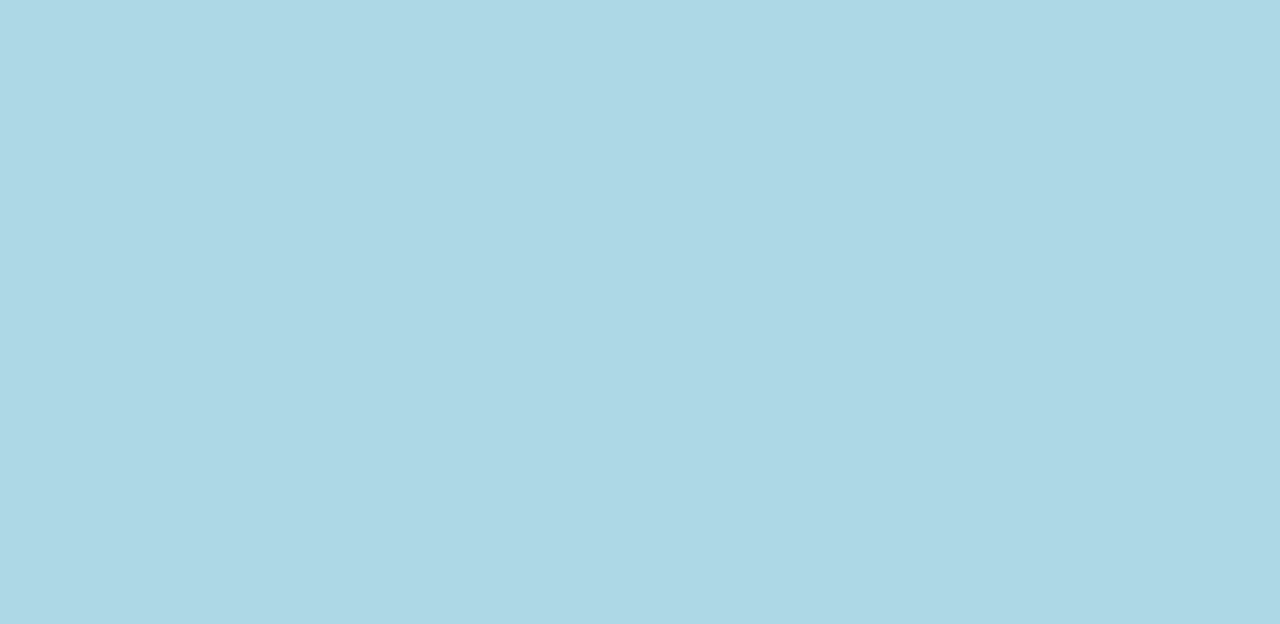
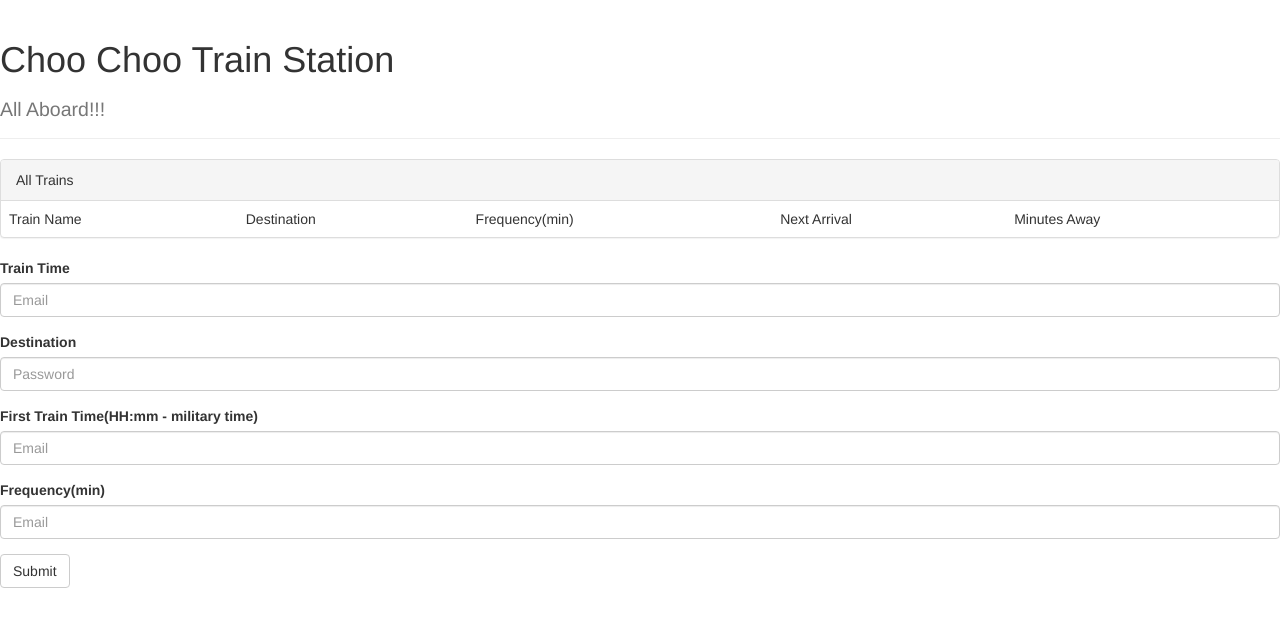
Before and after one commit to RFeeney91/Train, a plain HTML site: page index.html in a window 1280 px wide. Drawn offline with nearby package versions, Linux system fonts and the light colour scheme.

Commit message:
Update index.html

```diff
--- a/index.html
+++ b/index.html
@@ -9,7 +9,61 @@
 <link rel="stylesheet" type="text/css" href="assets/css/reset.css">
 <link rel="stylesheet" type="text/css" href="assets/css/style.css">
 
+<link rel="stylesheet" href="https://maxcdn.bootstrapcdn.com/bootstrap/3.3.7/css/bootstrap.min.css" integrity="sha384-BVYiiSIFeK1dGmJRAkycuHAHRg32OmUcww7on3RYdg4Va+PmSTsz/K68vbdEjh4u" crossorigin="anonymous">
+
 </head>
+<body>
+
+<div class="page-header">
+  <h1>Choo Choo Train Station</h1>
+  <h2><small>All Aboard!!!</small></h2>
+</div>
+
+<div class="panel panel-default">
+  <!-- Default panel contents -->
+  <div class="panel-heading">All Trains</div>
+  <!-- Table -->
+  <table class="table">
+   <tr>
+   	<th>Train Name</th>
+
+   	<th>Destination</th>
+
+   	<th>Frequency(min)</th>
+
+   	<th>Next Arrival</th>
+
+   	<th>Minutes Away</th>
+   </tr>
+
+  </table>
+</div>
+
+
+<form>
+  <div class="form-group">
+    <label for="exampleInputEmail1">Train Time</label>
+    <input type="email" class="form-control" id="exampleInputEmail1" placeholder="Email">
+  </div>
+  <div class="form-group">
+    <label for="exampleInputPassword1">Destination</label>
+    <input type="password" class="form-control" id="exampleInputPassword1" placeholder="Password">
+  </div>
+  <div class="form-group">
+    <label for="exampleInputEmail1">First Train Time(HH:mm - military time)</label>
+    <input type="email" class="form-control" id="exampleInputEmail1" placeholder="Email">
+  </div>
+  <div class="form-group">
+    <label for="exampleInputEmail1">Frequency(min)</label>
+    <input type="email" class="form-control" id="exampleInputEmail1" placeholder="Email">
+  </div>
+  <button type="submit" class="btn btn-default">Submit</button>
+</form>
+
+
+
+
+
 
 </body>
 </html>
```
